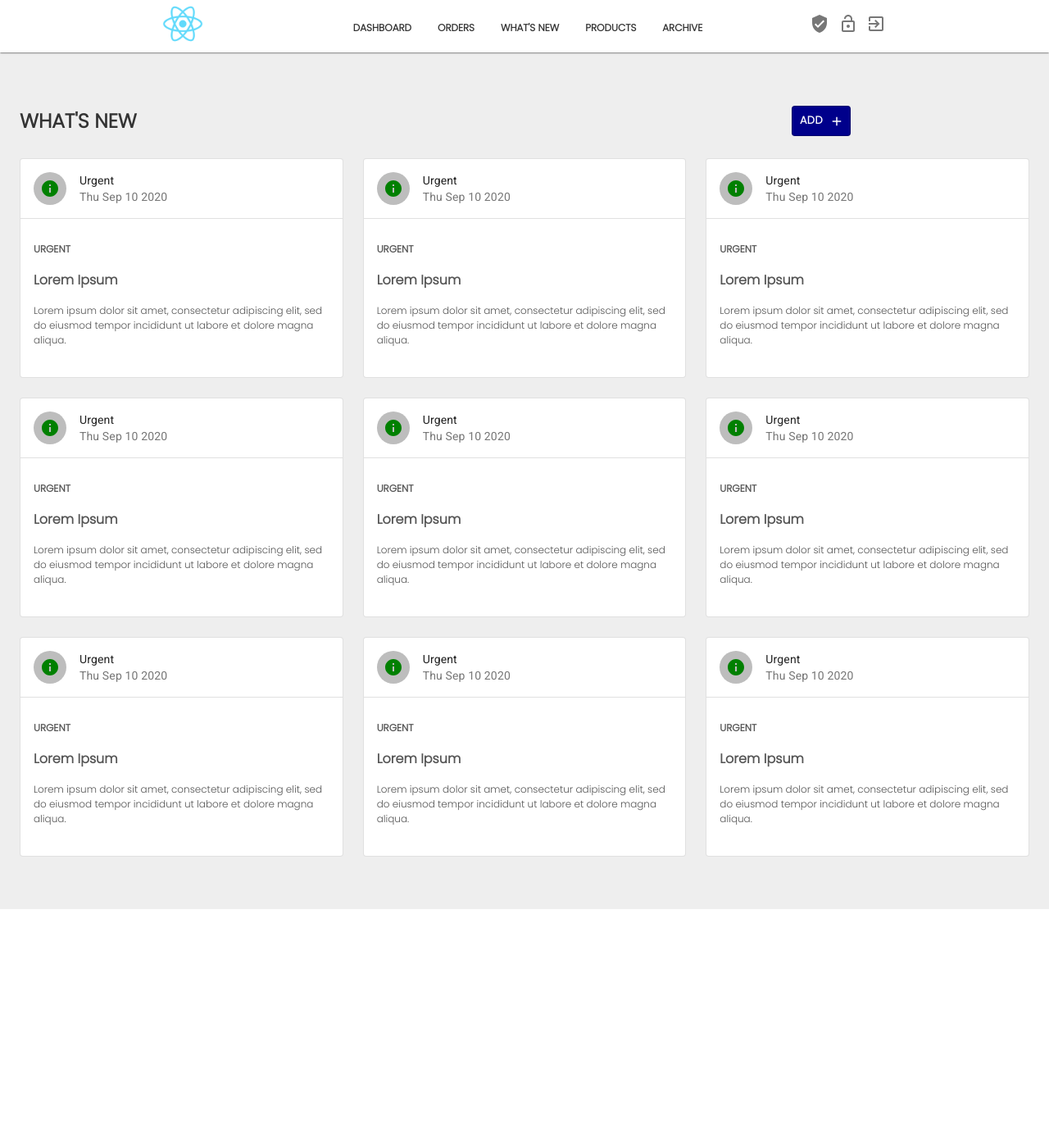
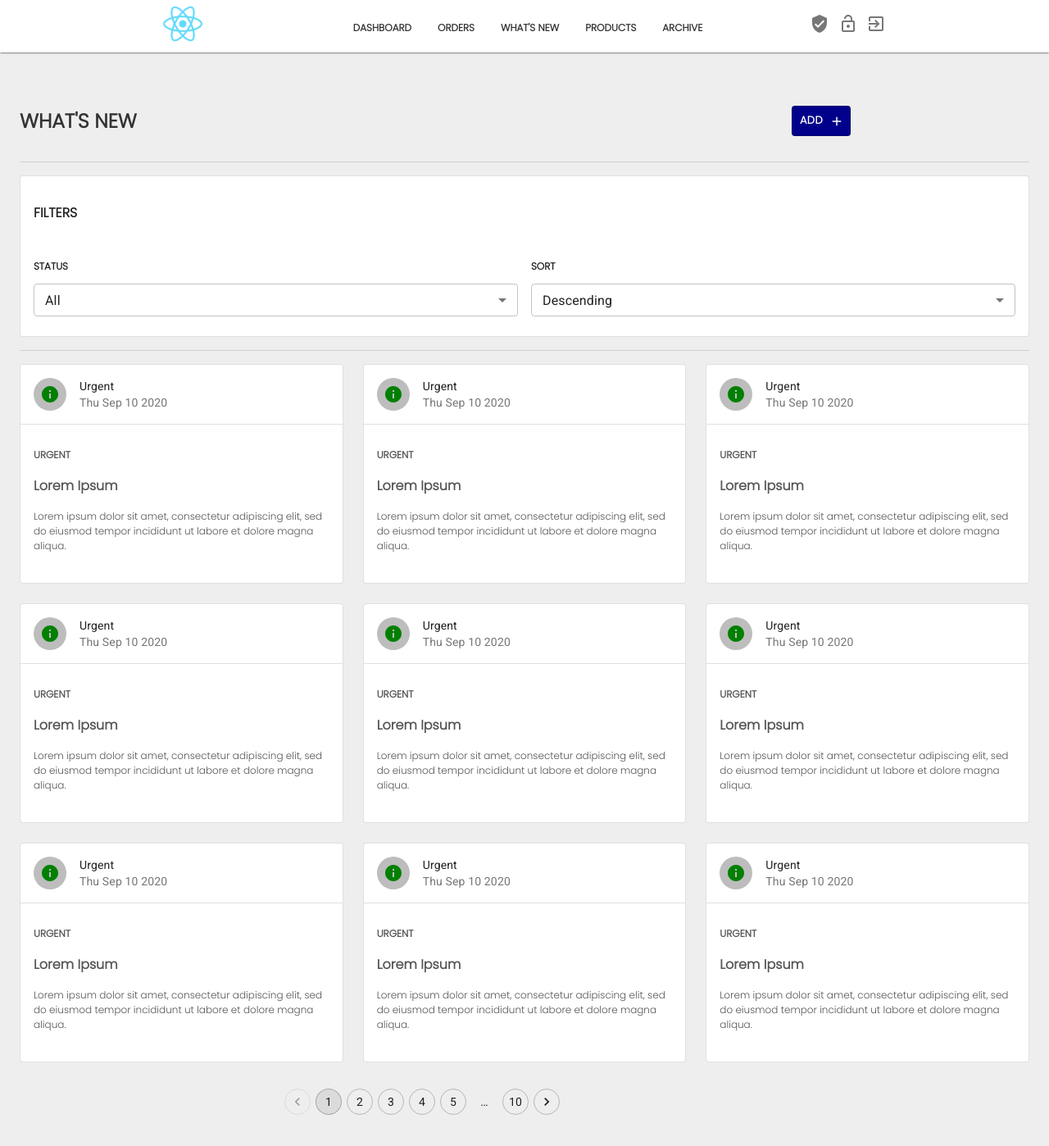
Before and after one commit to stanleyHayes/icerock-admin, a React (Create React App) app: page /whatsnew in a window 1280 px wide. Shown: the top 1398 px of the page at 82% size. Before the commit the page ends 1109 px from the top, so only its background shows below. Built offline with nearby package versions, Linux system fonts and the light colour scheme.

Commit message:
What's new page pagination and filtering added

```diff
--- a/src/pages/whatsnew/WhatsNewPage.js
+++ b/src/pages/whatsnew/WhatsNewPage.js
@@ -1,10 +1,11 @@
 import React, {useState} from "react";
 import Layout from "../../components/layout/Layout";
-import {Button, Container, Grid, makeStyles} from "@material-ui/core";
+import {Button, Card, CardContent, Container, Divider, Grid, makeStyles, MenuItem, Select} from "@material-ui/core";
 import {connect} from "react-redux";
 import Information from "../../components/shared/Information";
 import {Add} from "@material-ui/icons";
 import CreateInfo from "../../components/shared/CreateInfo";
+import {Pagination} from "@material-ui/lab";
 
 function WhatsNewPage({news}) {
 
@@ -24,6 +25,24 @@ function WhatsNewPage({news}) {
     });
 
     const classes = useStyles();
+
+    const [sort, setSort] = useState("desc");
+    const [status, setStatus] = useState("all");
+    const [page, setPage] = useState(1);
+
+    // let query = `?sort=createdAt:${sort}${type === "all"? "": `&type=${type}`}${status === "all"? "": `&status=${status}`}&page=${page}`;
+
+    const handleStatusChange = (event) => {
+        setStatus(event.target.value);
+    }
+
+    const handleSortChange = (event) => {
+        setSort(event.target.value);
+    }
+
+    const handlePageChange = (event, page) => {
+        setPage(page);
+    }
 
     const [open, setOpen] = useState(false);
 
@@ -54,6 +73,57 @@ function WhatsNewPage({news}) {
                             </Button>
                         </Grid>
                     </Grid>
+
+                    <Divider className={classes.divider} variant="fullWidth"/>
+                    <Card variant="outlined" elevation={0} raised={false}>
+                        <CardContent>
+                            <Grid container={true} spacing={2}>
+                                <Grid item={true} xs={12}>
+                                    <p className="font-weight-bold font-size-medium uppercase">Filters</p>
+                                </Grid>
+                                <Grid item={true} xs={6}>
+                                    <p className="font-weight-bold font-size-small uppercase">Status</p>
+                                    <Select
+                                        fullWidth={true}
+                                        variant="outlined"
+                                        margin="dense"
+                                        label="Order Status"
+                                        onChange={handleStatusChange}
+                                        value={status}>
+                                        <MenuItem value="all">
+                                            All
+                                        </MenuItem>
+                                        <MenuItem value="URGENT">
+                                            Urgent
+                                        </MenuItem>
+                                        <MenuItem value="CASUAL">
+                                            Casual
+                                        </MenuItem>
+                                    </Select>
+                                </Grid>
+
+                                <Grid item={true} xs={12} md={6}>
+                                    <p className="font-weight-bold font-size-small uppercase">Sort</p>
+                                    <Select
+                                        fullWidth={true}
+                                        variant="outlined"
+                                        margin="dense"
+                                        label="Sort Order"
+                                        onChange={handleSortChange} value={sort}>
+                                        <MenuItem value="desc">
+                                            Descending
+                                        </MenuItem>
+                                        <MenuItem value="asc">
+                                            Ascending
+                                        </MenuItem>
+                                    </Select>
+                                </Grid>
+                            </Grid>
+                        </CardContent>
+                    </Card>
+                    <Divider className={classes.divider} variant="fullWidth"/>
+
+
                     <Grid container={true} spacing={3}>
                         {
                             (!news.length) ? (
@@ -76,6 +146,23 @@ function WhatsNewPage({news}) {
                         }
                     </Grid>
 
+                    <div className="padding-vertical-large">
+                        <Container>
+                            <Grid container={true} justify="center">
+                                <Grid item={true} xs={12} md={6}>
+                                    <Pagination
+                                        variant="outlined"
+                                        count={10}
+                                        defaultPage={1}
+                                        page={page}
+                                        size="medium"
+                                        onChange={handlePageChange}
+                                    />
+                                </Grid>
+                            </Grid>
+                        </Container>
+                    </div>
+
                     <CreateInfo open={open} handleClose={handleClose} />
 
                 </Container>
```
